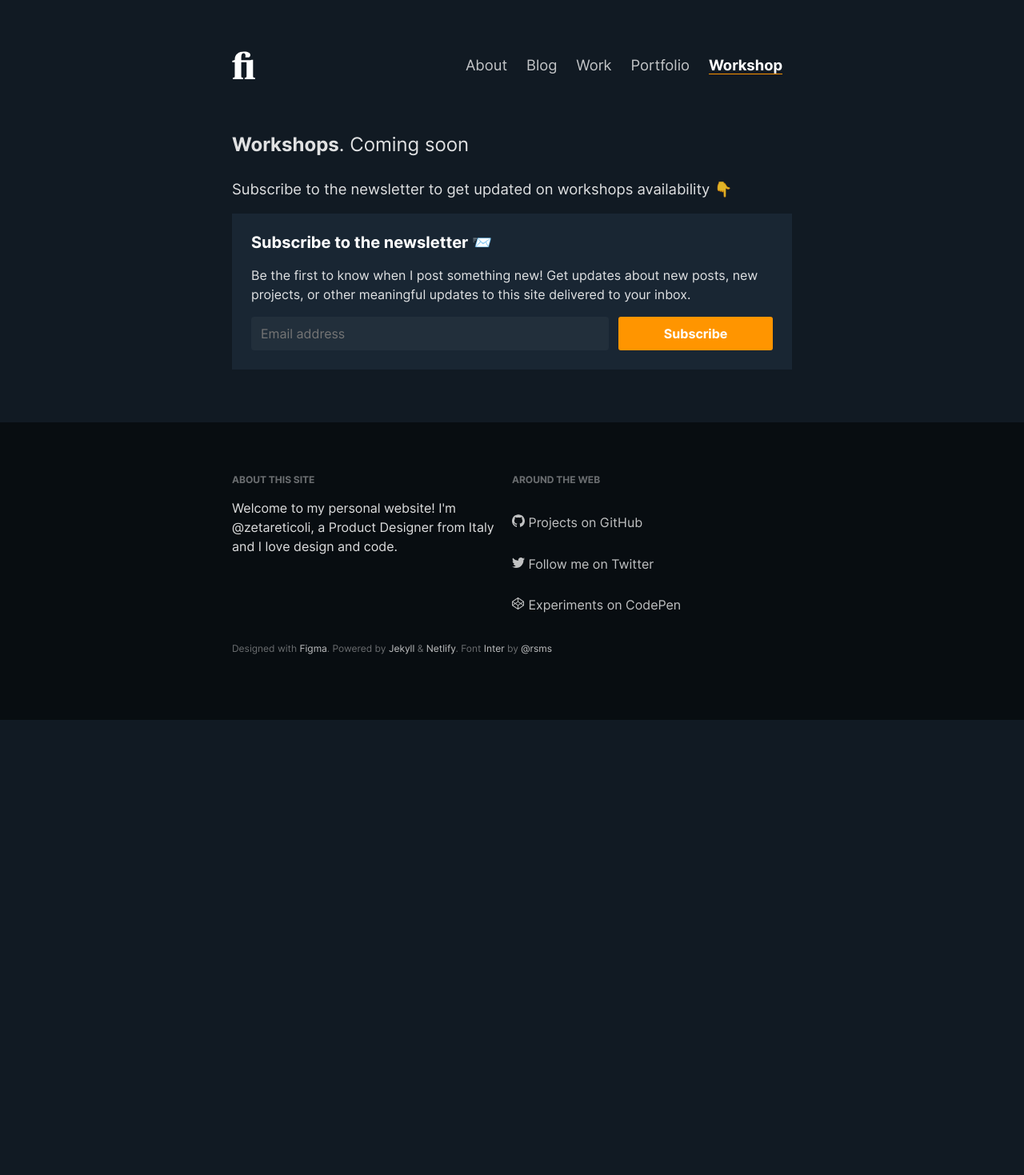
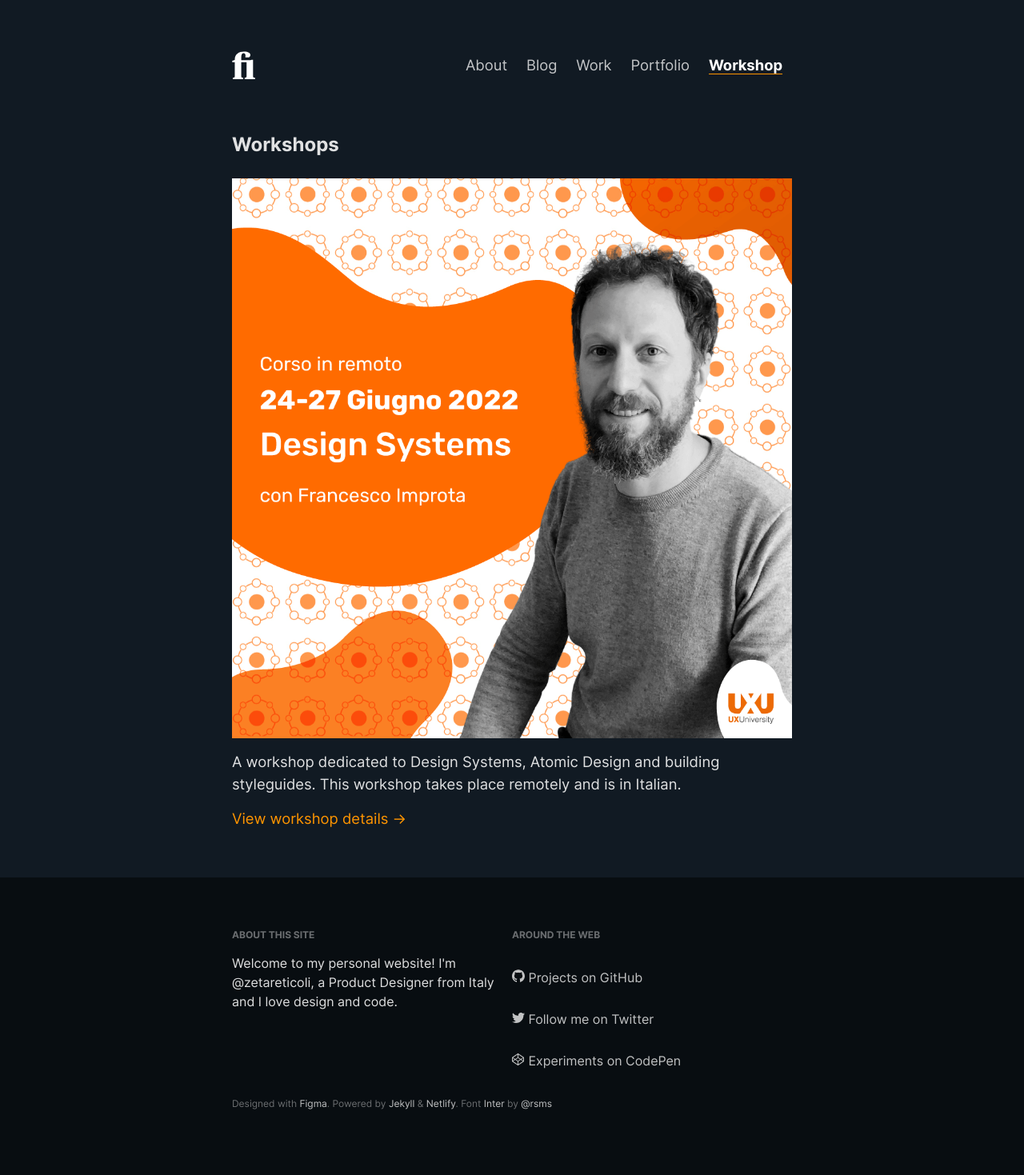
Before and after one commit to zetareticoli/fi, a Jekyll site: the page built from workshop.md, in a window 1280 px wide. Shown: the whole page at 80% size. Built offline with Jekyll 4.4.1, drawn with Linux system fonts in a browser that asks for light colours; before the commit the page ends 900 px from its top, so only the background shows below that.

Commit message:
Added UXUniversity workshop page

```diff
--- a/workshop.md
+++ b/workshop.md
@@ -1,8 +1,13 @@
 ---
 layout: page
-lead: <strong>Workshops</strong>. Coming soon
+lead: <strong>Workshops</strong>
 ---
 
-Subscribe to the newsletter to get updated on workshops availability 👇
+<a href="https://www.uxuniversity.it/11/c_13/design-systems" target="_blank"><img src="/img/design-systems-workshop.png" alt="Workshop su Design System, il 24 e 27 Giugno 2022 da remoto" title="Design Systems Workshop - Cover UXUniversity"></a>
 
-{% include box-subscribe.html %}
+A workshop dedicated to Design Systems, Atomic Design and building styleguides.
+This workshop takes place remotely and is in Italian.
+
+<a href="https://www.uxuniversity.it/11/c_13/design-systems" target="_blank" alt="Visit UXUuniversity workshop page" title="See workshop details">View workshop details &rarr;</a>
+
+<br>
```
Also changed, not shown: img/design-systems-workshop.png (added).
